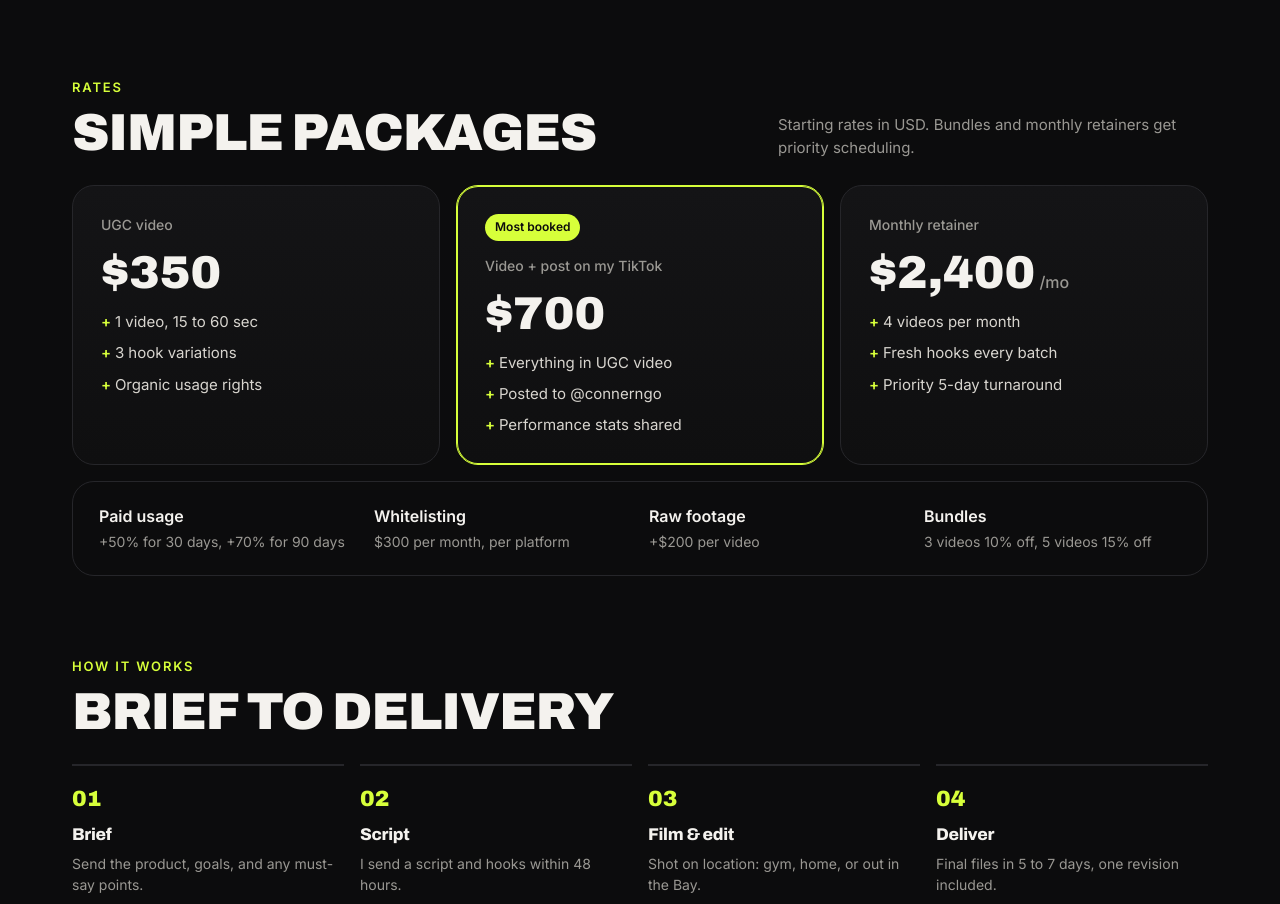
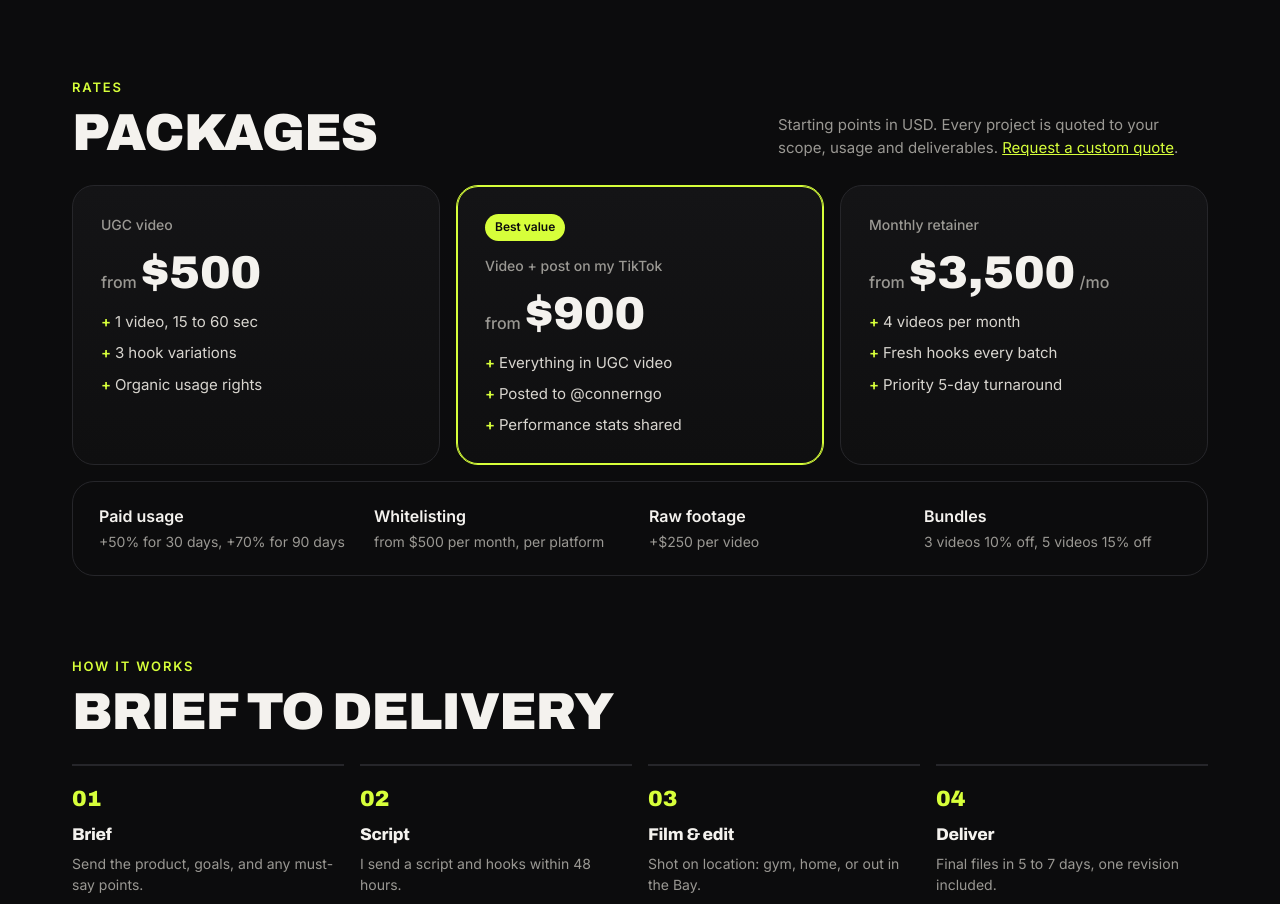
Before and after one commit to ngoconner/Conner-s-UGC-Portfolio, a plain HTML site: page index.html in a window 1280 px wide. Shown: the part 6059-6963 px from the top of the page. Drawn offline with Linux system fonts and the light colour scheme.

Commit message:
Raise rates to starting-at pricing with custom quote link
Co-Authored-By: Claude Opus 5.5 <noreply@anthropic.com>
Claude-Session: https://claude.ai/code/session_01TbHNfzZKu3YufnuULg2jFn

```diff
--- a/index.html
+++ b/index.html
@@ -232,18 +232,18 @@ footer{color:var(--mute);font-size:13px;padding:10px 0 50px;display:flex;justify
   <section id="rates">
     <div class="wrap">
       <div class="sec-head">
-        <div><div class="kicker">Rates</div><h2>Simple packages</h2></div>
-        <p>Starting rates in USD. Bundles and monthly retainers get priority scheduling.</p>
+        <div><div class="kicker">Rates</div><h2>Packages</h2></div>
+        <p>Starting points in USD. Every project is quoted to your scope, usage and deliverables. <a href="mailto:connermngo@gmail.com?subject=Rate%20request" style="color:var(--accent)">Request a custom quote</a>.</p>
       </div>
       <div class="rates">
-        <div class="rate"><div class="t">UGC video</div><div class="p">$350</div><ul><li>1 video, 15 to 60 sec</li><li>3 hook variations</li><li>Organic usage rights</li></ul></div>
-        <div class="rate feat"><span class="pill">Most booked</span><div class="t">Video + post on my TikTok</div><div class="p">$700</div><ul><li>Everything in UGC video</li><li>Posted to @connerngo</li><li>Performance stats shared</li></ul></div>
-        <div class="rate"><div class="t">Monthly retainer</div><div class="p">$2,400<small> /mo</small></div><ul><li>4 videos per month</li><li>Fresh hooks every batch</li><li>Priority 5-day turnaround</li></ul></div>
+        <div class="rate"><div class="t">UGC video</div><div class="p"><small>from </small>$500</div><ul><li>1 video, 15 to 60 sec</li><li>3 hook variations</li><li>Organic usage rights</li></ul></div>
+        <div class="rate feat"><span class="pill">Best value</span><div class="t">Video + post on my TikTok</div><div class="p"><small>from </small>$900</div><ul><li>Everything in UGC video</li><li>Posted to @connerngo</li><li>Performance stats shared</li></ul></div>
+        <div class="rate"><div class="t">Monthly retainer</div><div class="p"><small>from </small>$3,500<small> /mo</small></div><ul><li>4 videos per month</li><li>Fresh hooks every batch</li><li>Priority 5-day turnaround</li></ul></div>
       </div>
       <div class="addons">
         <div><b>Paid usage</b>+50% for 30 days, +70% for 90 days</div>
-        <div><b>Whitelisting</b>$300 per month, per platform</div>
-        <div><b>Raw footage</b>+$200 per video</div>
+        <div><b>Whitelisting</b>from $500 per month, per platform</div>
+        <div><b>Raw footage</b>+$250 per video</div>
         <div><b>Bundles</b>3 videos 10% off, 5 videos 15% off</div>
       </div>
     </div>
```
